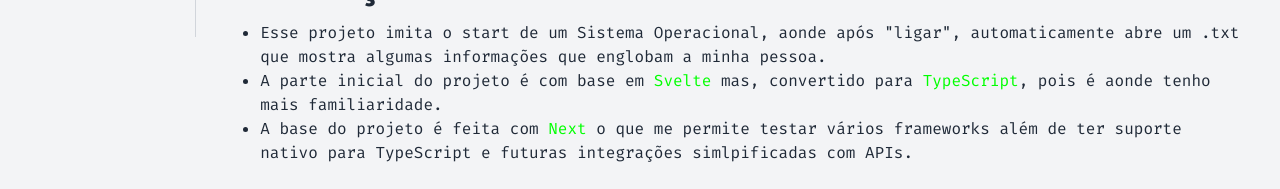
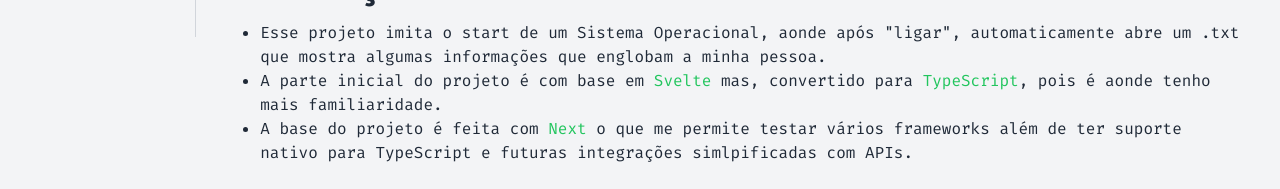
Before and after one commit to ghenosec/gheno.txt, a Next.js app: page /resume in a window 1280 px wide. Shown: the part 763-952 px from the top of the page. Built offline with nearby package versions, Linux system fonts and the light colour scheme.

Commit message:
refactor: changed color text

```diff
--- a/src/app/pages/Experience.tsx
+++ b/src/app/pages/Experience.tsx
@@ -95,7 +95,7 @@ const ExperiencePage: React.FC = () => {
                     href={tech.link}
                     target="_blank"
                     rel="noopener noreferrer"
-                    className="text-blue-500 hover:text-blue-700 transition-colors duration-300"
+                    className="text-green-500 hover:text-green-700 transition-colors duration-300"
                   >
                     {tech.name}
                   </a>
--- a/src/app/pages/Home.tsx
+++ b/src/app/pages/Home.tsx
@@ -29,8 +29,8 @@ A ideia é testar novos conceitos, ideias e aprender, então não garanto um có
       <h1 className="text-4xl font-bold mt-8 mb-4">Descrição</h1>
       <ul className="list-disc pl-8">
         <li>Esse projeto imita o start de um Sistema Operacional, aonde após "ligar", automaticamente abre um .txt que mostra algumas informações que englobam a minha pessoa.</li>
-        <li>A parte inicial do projeto é com base em <a href="https://svelte.dev" className="text-retroGreen">Svelte</a> mas, convertido para <a href="https://www.typescriptlang.org/" className="text-retroGreen">TypeScript</a>, pois é aonde tenho mais familiaridade.</li>
-        <li>A base do projeto é feita com <a href="https://nextjs.org/" className="text-retroGreen">Next</a> o que me permite testar vários frameworks além de ter suporte nativo para TypeScript e futuras integrações simlpificadas com APIs.</li>
+        <li>A parte inicial do projeto é com base em <a href="https://svelte.dev" className="text-green-500">Svelte</a> mas, convertido para <a href="https://www.typescriptlang.org/" className="text-green-500">TypeScript</a>, pois é aonde tenho mais familiaridade.</li>
+        <li>A base do projeto é feita com <a href="https://nextjs.org/" className="text-green-500">Next</a> o que me permite testar vários frameworks além de ter suporte nativo para TypeScript e futuras integrações simlpificadas com APIs.</li>
       </ul>
 
       <h1 className="text-4xl font-bold mt-8 mb-4">Licença</h1>
```
